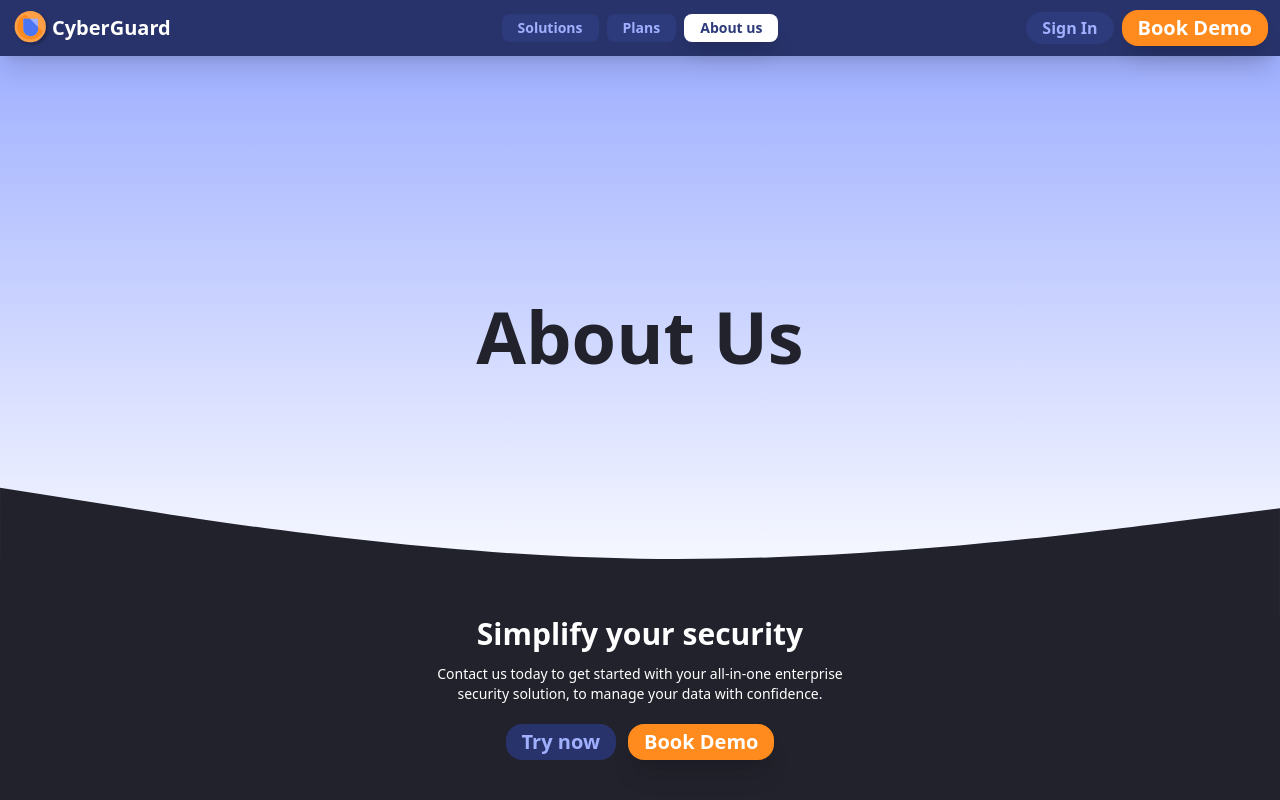
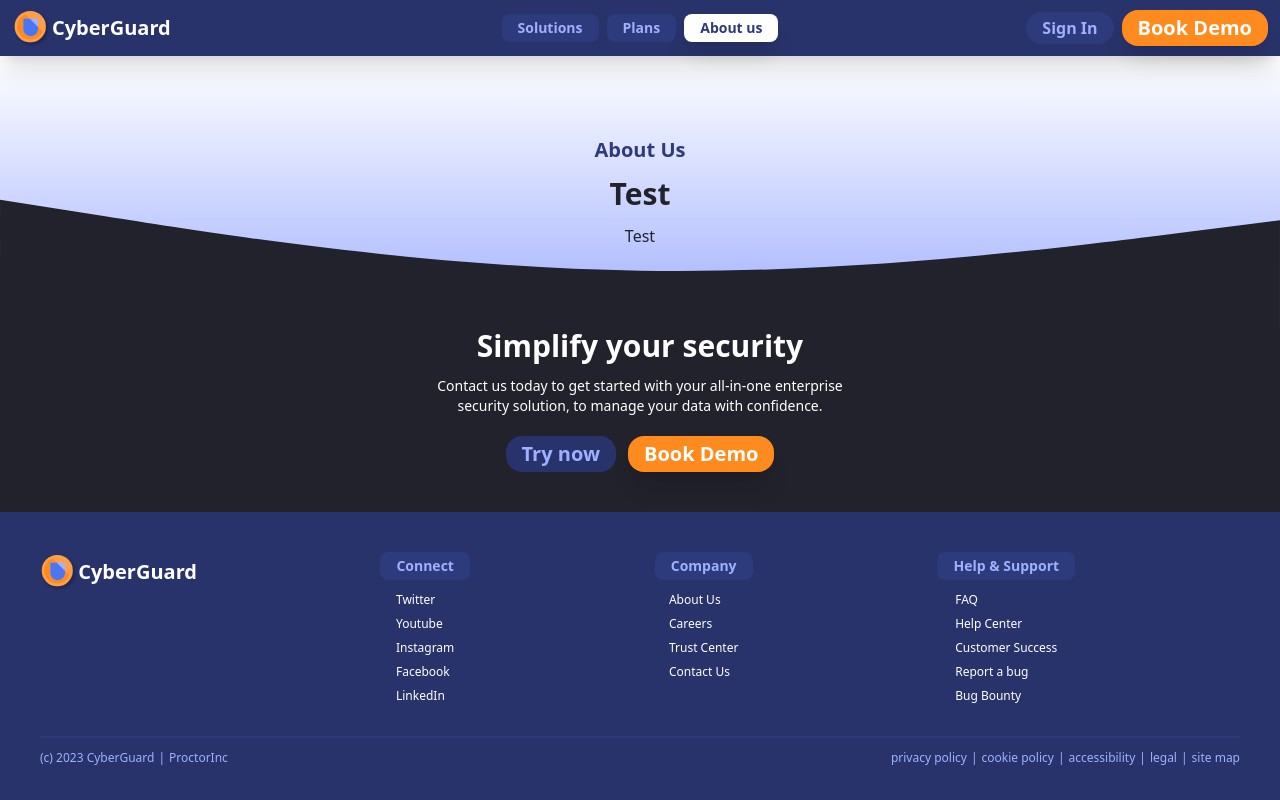
Before and after one commit to proctorinc/CyberGuard, an Angular app: page /about in a window 1280 px wide. Shown: the top 800 px of the page. Built offline with nearby package versions, Linux system fonts and the light colour scheme.

Commit message:
Fixed about template

```diff
--- a/src/app/pages/about/about.component.html
+++ b/src/app/pages/about/about.component.html
@@ -1,11 +1,17 @@
 <div
-  class="relative flex items-center justify-center flex-col gap-5 sm:gap-10 w-full bg-gradient-to-b from-secondary-100 to-white h-[70vh] text-center"
+  class="relative flex items-center flex-col gap-5 w-full text-center bg-secondary-100"
 >
-  <div class="flex flex-col px-3 gap-3">
-    <h1 class="text-7xl font-extrabold">About Us</h1>
+  <div
+    class="flex flex-col gap-10 items-center bg-gradient-to-b from-white to-secondary-100 py-20 w-full"
+  >
+    <div class="flex flex-col items-center px-3 gap-3">
+      <h3 class="text-xl font-bold text-secondary-700">About Us</h3>
+      <h1 class="text-3xl font-bold">Test</h1>
+      <p class="font-light max-w-md">Test</p>
+    </div>
   </div>
   <img
-    class="absolute bottom-0 w-full -mb-[10vw] bg-transparent"
+    class="absolute bottom-0 w-full -mb-[10vw]"
     src="/assets/wave-transition-black.svg"
     alt="wave-transition"
   />
```
